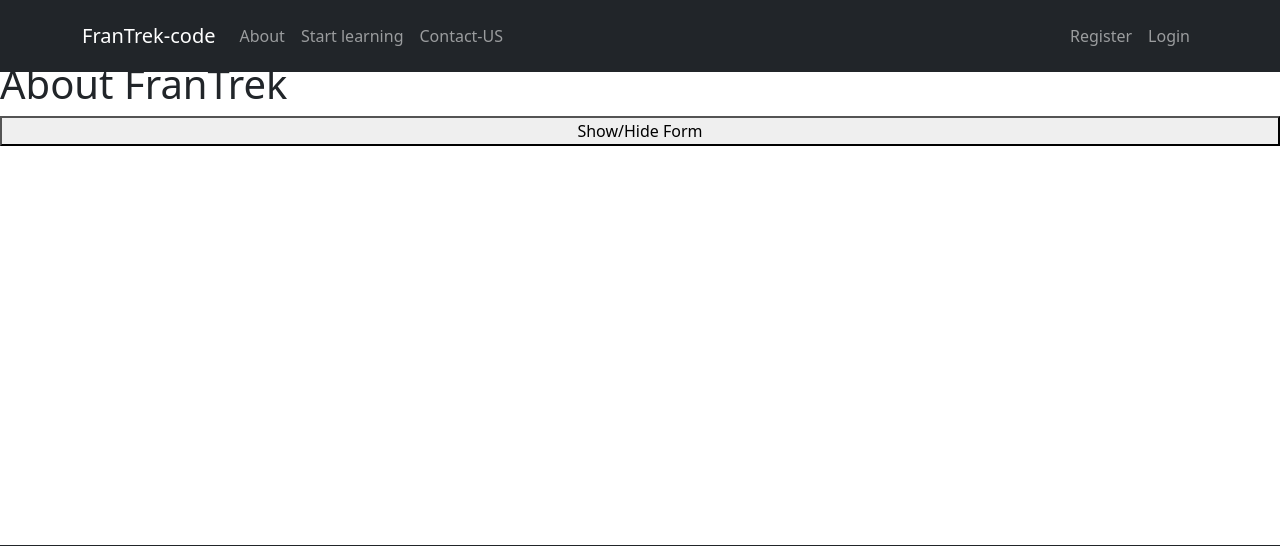
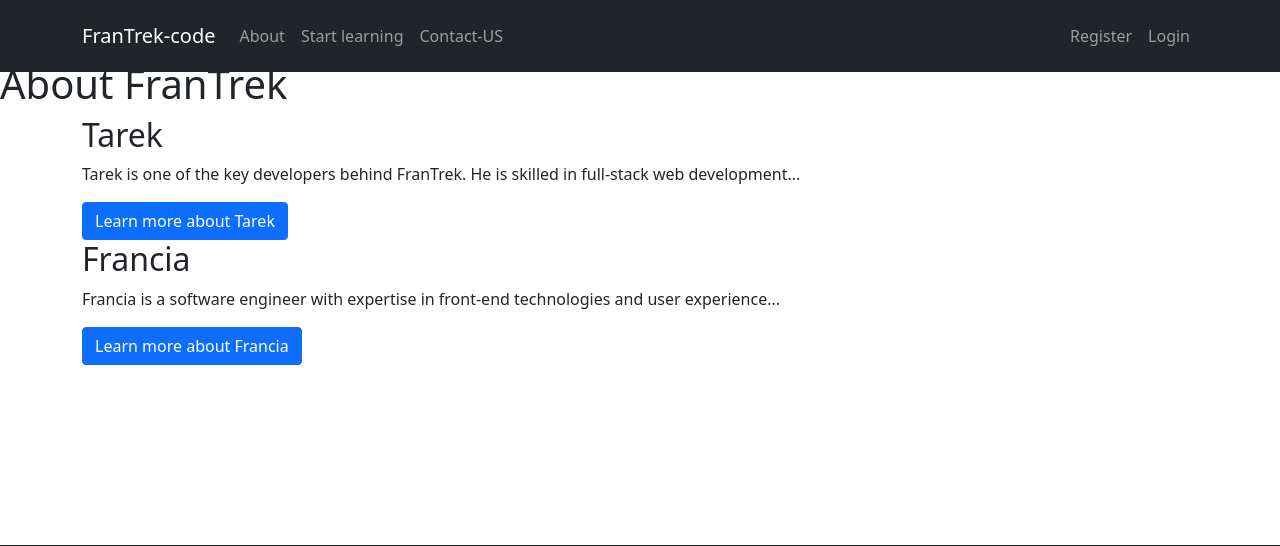
Before and after one commit to Francianeny/Frantrek-code12, a Flask app: page /about in a window 1280 px wide. Shown: the top 546 px of the page. Run offline with Flask 3, Linux system fonts and the light colour scheme.

Commit message:
update contact.html and create francia_details.html and tarek_details.html

```diff
--- a/FranTrek-Code-master/FranTrek/templates/about.html
+++ b/FranTrek-Code-master/FranTrek/templates/about.html
@@ -3,23 +3,20 @@
 {% block content %}
 <h1>About FranTrek</h1>
 
-<!-- Button to show/hide the form -->
-<button onclick="toggleForm('about-form')">Show/Hide Form</button>
+<div class="container">
+    <!-- Section for Tarek -->
+    <div class="person-card">
+        <h2>Tarek</h2>
+        <p>Tarek is one of the key developers behind FranTrek. He is skilled in full-stack web development...</p>
+        <a href="{{ url_for('tarek_page') }}" class="btn btn-primary">Learn more about Tarek</a>
+    </div>
 
-<!-- Hidden form -->
-<div id="about-form" style="display:none;">
-    <h2>About Form</h2>
-    <form action="/about" method="POST">
-        <label for="about-info">Information:</label>
-        <input type="text" id="about-info" name="about-info" required>
-        <input type="submit" value="Submit">
-    </form>
+    <!-- Section for Francia -->
+    <div class="person-card">
+        <h2>Francia</h2>
+        <p>Francia is a software engineer with expertise in front-end technologies and user experience...</p>
+        <a href="{{ url_for('francia_page') }}" class="btn btn-primary">Learn more about Francia</a>
+    </div>
 </div>
 
-<script>
-    function toggleForm(formId) {
-        const form = document.getElementById(formId);
-        form.style.display = form.style.display === 'block' ? 'none' : 'block';
-    }
-</script>
 {% endblock content %}
--- a/FranTrek-Code-master/app.py
+++ b/FranTrek-Code-master/app.py
@@ -1,15 +1,26 @@
-from flask import redirect, render_template, request, url_for
-from FranTrek import app
+from flask import flash, redirect, render_template, request, url_for
+from FranTrek import app  # Assuming FranTrek is your package/module and app is initialized in __init__.py
 
+# Route for About page
+@app.route('/about', methods=['GET', 'POST'])
+def about_form():
+    if request.method == 'POST':
+        about_info = request.form.get('about-info')
+        # Handle the submitted form data (save it, process it, etc.)
+        flash('Form submitted successfully!', 'success')
+        return redirect(url_for('about'))
+    return render_template('about.html')  # Display the About page with the form when method is GET
+
+# Route for Tarek's page
+@app.route('/tarek')
+def tarek_page():
+    return render_template('tarek.html')
+
+# Route for Francia's page
+@app.route('/francia')
+def francia_page():
+    return render_template('francia.html')
+
+# Run the Flask app
 if __name__ == "__main__":
-    app.run(debug=True,port=4001)
-
-
-@app.route('/about', methods=['GET', 'POST'])
-def about():
-    if request.method == 'POST':
-        info = request.form.get('about-info')
-        # Traite les informations reçues
-        print(info)  # Ici, tu peux faire ce que tu veux avec les données
-        return redirect(url_for('about'))
-    return render_template('about.html')
+    app.run(debug=True, port=4001)
```
Also changed, not shown: FranTrek-Code-master/FranTrek/templates/contact.html (+44 -11 lines), FranTrek-Code-master/FranTrek/templates/francia_details.html (added, +23 -0 lines), FranTrek-Code-master/FranTrek/templates/tarek_details.html (added, +23 -0 lines), FranTrek-Code-master/FranTrek/templates/layout.html (line endings or trailing spaces).
